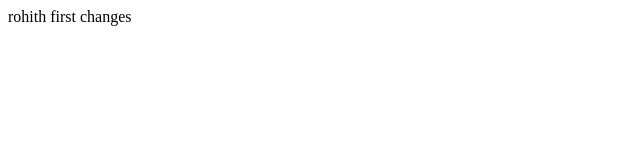
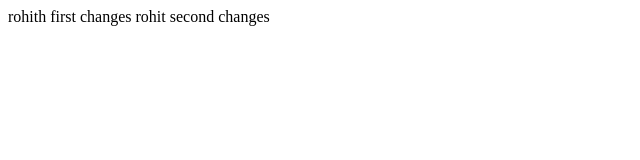
Before and after one commit to rohithnani1234/Day-18-Git, a plain HTML site: page index.html in a window 1280 px wide. Shown: the whole page, without its empty margins (0-640 px from the left). Drawn offline with Linux system fonts and the light colour scheme.

Commit message:
rohith changes1

```diff
--- a/index.html
+++ b/index.html
@@ -7,5 +7,6 @@
 </head>
 <body>
   rohith first changes
+  rohit second changes
 </body>
 </html>
```
